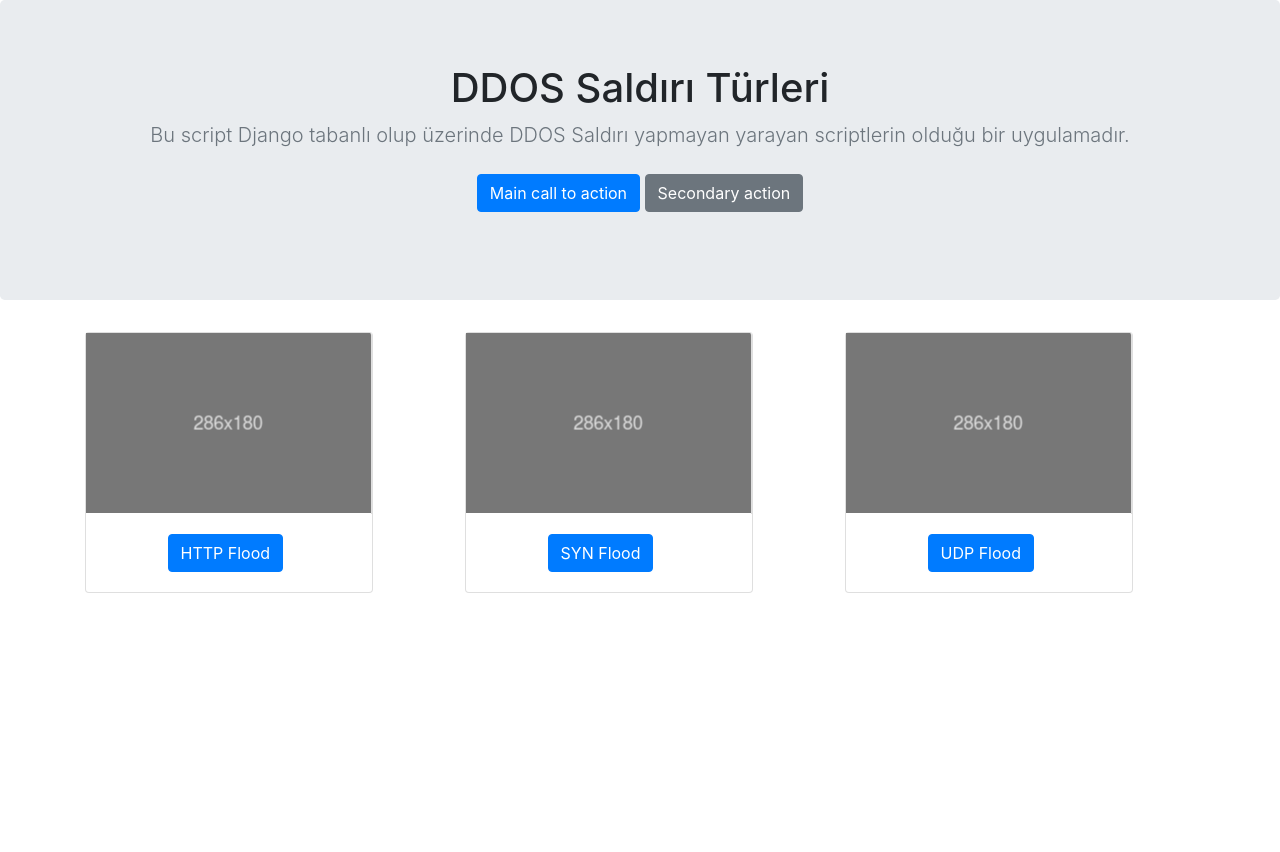
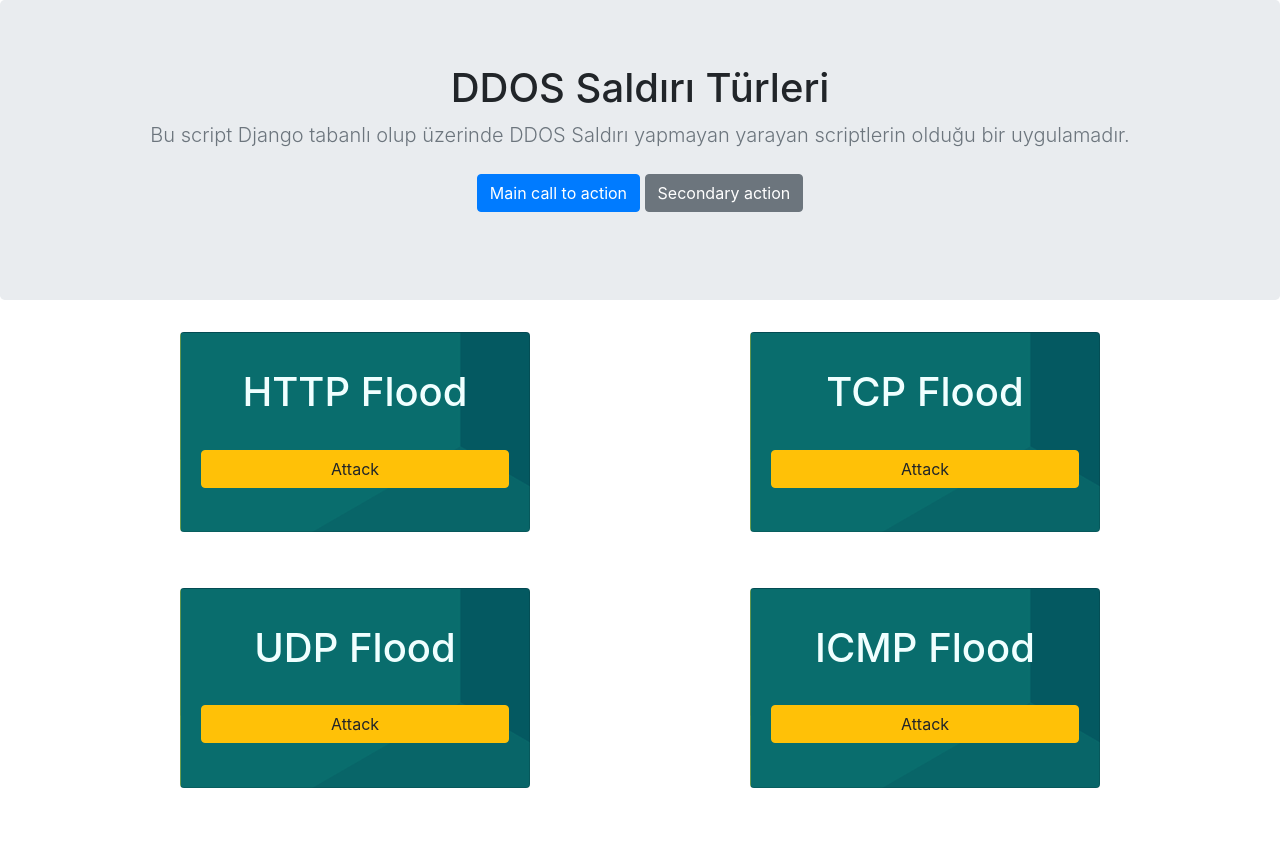
Before and after one commit to ErdemStar/Django-DDOS, a Django app: page /index/ in a window 1280 px wide. Before the commit the page ends 593 px from the top, so only its background shows below. Run offline with Django 3.2, Linux system fonts and the light colour scheme; some libraries are stand-ins or nearby versions.

Commit message:
index.html sayfasının tasarımsal olarak görüntüsü değiştirildi

```diff
--- a/Manage/Template/HTML/index.html
+++ b/Manage/Template/HTML/index.html
@@ -32,48 +32,66 @@
         </div>
       </section>
 
-    <div class="container">
+    <div class="container" style="margin-bottom: 5%">
 
         {% load static %}
-
         <div class="row">
 
+            <div class="col-md-1"></div>
+
             <div class="col-md-4">
-
-                <div class="card" style="width: 18rem;">
-                    <img src="{% static "image/background.png" %}" alt="My image"/>
+                <div class="card" style='width: 18rem;width: 100%;height: 200px;background-image: url({% static "image/background.png" %});'>
                     <div class="card-body">
-                    <a href="/Http_Flood" class="btn btn-primary" style="margin-left: 25%;">HTTP Flood</a>
+                    <h1 class="card-title" style="text-align: center;color: azure;margin-top: 5%">HTTP Flood</h1>
+                    <a href="/Http_Flood" class="btn btn-warning" style="margin-top: 7%;width: 100%">Attack</a>
+                  </div>
                 </div>
             </div>
 
-            </div>
+            <div class="col-md-2"></div>
 
             <div class="col-md-4">
-
-                <div class="card" style="width: 18rem;">
-                    <img src="{% static "image/background.png" %}" alt="My image"/>
+                <div class="card" style='width: 18rem;width: 100%;height: 200px;background-image: url({% static "image/background.png" %});'>
                     <div class="card-body">
-                    <a href="#" class="btn btn-primary" style="margin-left: 25%;">SYN Flood</a>
+                    <h1 class="card-title" style="text-align: center;color: azure;margin-top: 5%">TCP Flood</h1>
+                    <a href="/Http_Flood" class="btn btn-warning" style="margin-top: 7%;width: 100%">Attack</a>
+                  </div>
                 </div>
             </div>
 
+            <div class="col-md-1"></div>
+
+
         </div>
 
+        <div class="row" style="margin-top: 5%">
+
+            <div class="col-md-1"></div>
+
             <div class="col-md-4">
-
-                <div class="card" style="width: 18rem;">
-                    <img src="{% static "image/background.png" %}" alt="My image"/>
+                <div class="card" style='width: 18rem;width: 100%;height: 200px;background-image: url({% static "image/background.png" %});'>
                     <div class="card-body">
-                    <a href="#" class="btn btn-primary" style="margin-left: 25%;">UDP Flood</a>
+                    <h1 class="card-title" style="text-align: center;color: azure;margin-top: 5%">UDP Flood</h1>
+                    <a href="/Http_Flood" class="btn btn-warning" style="margin-top: 7%;width: 100%">Attack</a>
+                  </div>
                 </div>
             </div>
 
+            <div class="col-md-2"></div>
+
+            <div class="col-md-4">
+                <div class="card" style='width: 18rem;width: 100%;height: 200px;background-image: url({% static "image/background.png" %});'>
+                    <div class="card-body">
+                    <h1 class="card-title" style="text-align: center;color: azure;margin-top: 5%">ICMP Flood</h1>
+                    <a href="/Http_Flood" class="btn btn-warning" style="margin-top: 7%;width: 100%">Attack</a>
+                  </div>
+                </div>
             </div>
 
+            <div class="col-md-1"></div>
 
 
-        </div> <!-- row -->
+        </div>
 
 
     </div> <!-- container -->
```
Also changed, not shown: Manage/static/image/background.png. Lines whose indentation alone changed are shown as unchanged.
